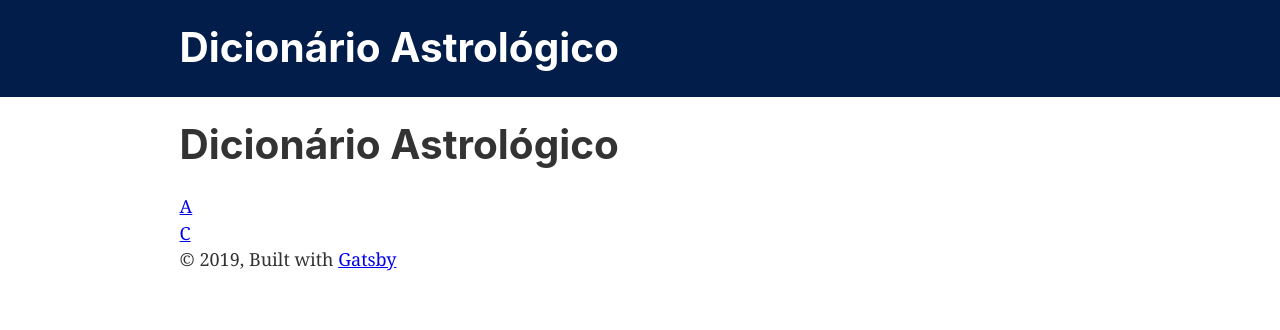
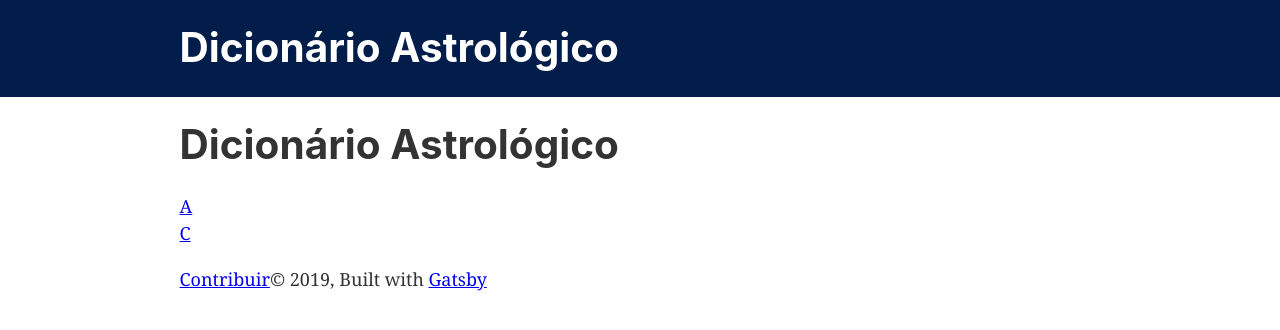
Before and after one commit to astroregulus/dicionarioastrologico, a Gatsby site: page / in a window 1280 px wide. Built offline with nearby package versions, Linux system fonts and the light colour scheme; Gatsby itself is replaced by a stand-in of ours.

Commit message:
adiciona link no rodape para contribuição

```diff
--- a/src/components/layout.js
+++ b/src/components/layout.js
@@ -35,7 +35,12 @@ const Layout = ({ children }) => {
         }}
       >
         <main>{children}</main>
-        <footer>
+        <footer
+          style={{
+            marginTop: `20px`
+          }}
+        >
+          <a href="https://forms.gle/nALmE1pdVX7mvVpi7" target="_blank">Contribuir</a>
           © {new Date().getFullYear()}, Built with
           {` `}
           <a href="https://www.gatsbyjs.org">Gatsby</a>
```
